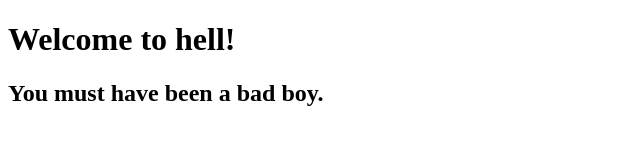
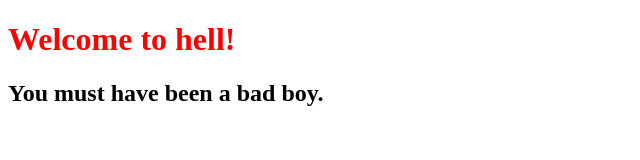
Before and after one commit to gabeCaruso103/KevGab, a plain HTML site: page hello.html in a window 1280 px wide. Shown: the whole page, without its empty margins (0-640 px from the left). Drawn offline with Linux system fonts and the light colour scheme.

Commit message:
added color
added color

```diff
--- a/hello.html
+++ b/hello.html
@@ -5,7 +5,7 @@
         <link rel="stylesheet" href="">
     </head>
     <body>
-        <h1>Welcome to hell!</h1>
+        <h1 style="color:red;">Welcome to hell!</h1>
         <h2>You must have been a bad boy.<h2>
         <script src=""></script>
     </body>
```
